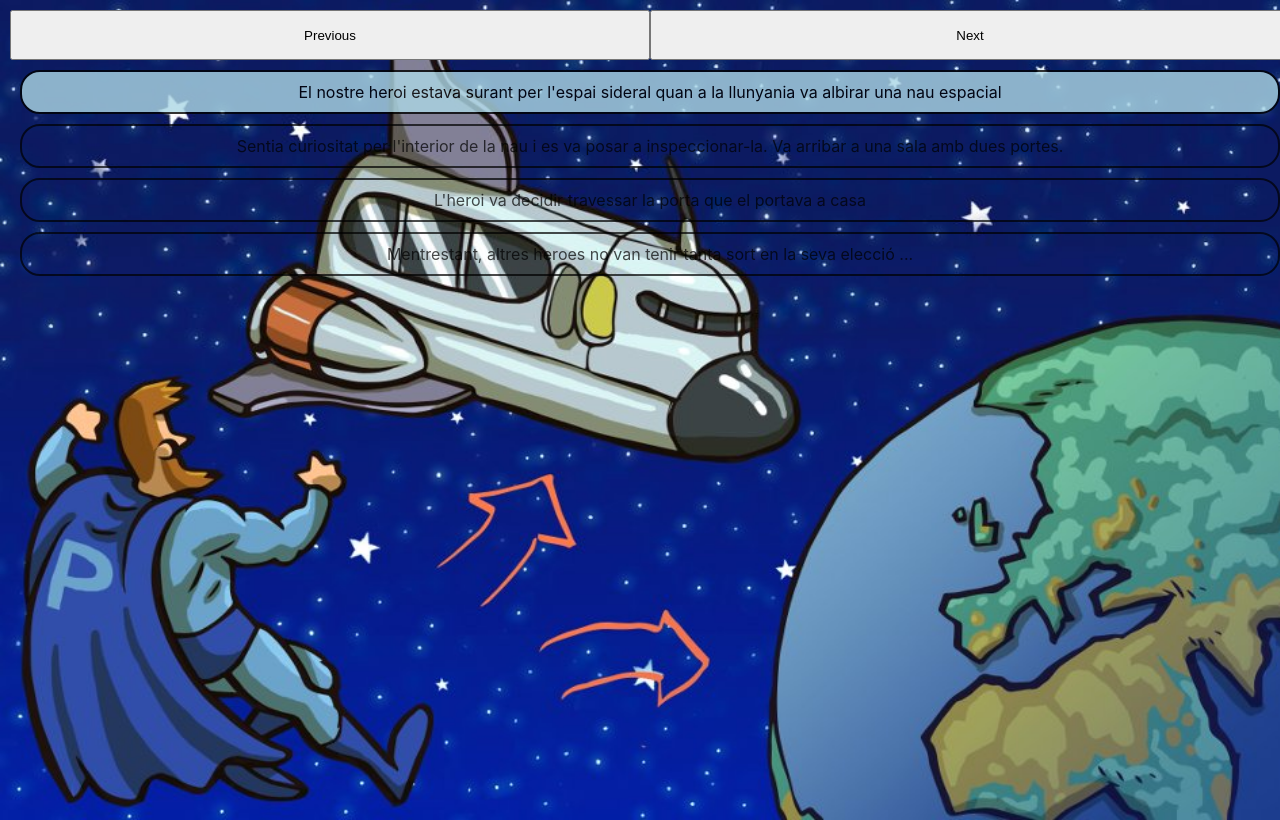
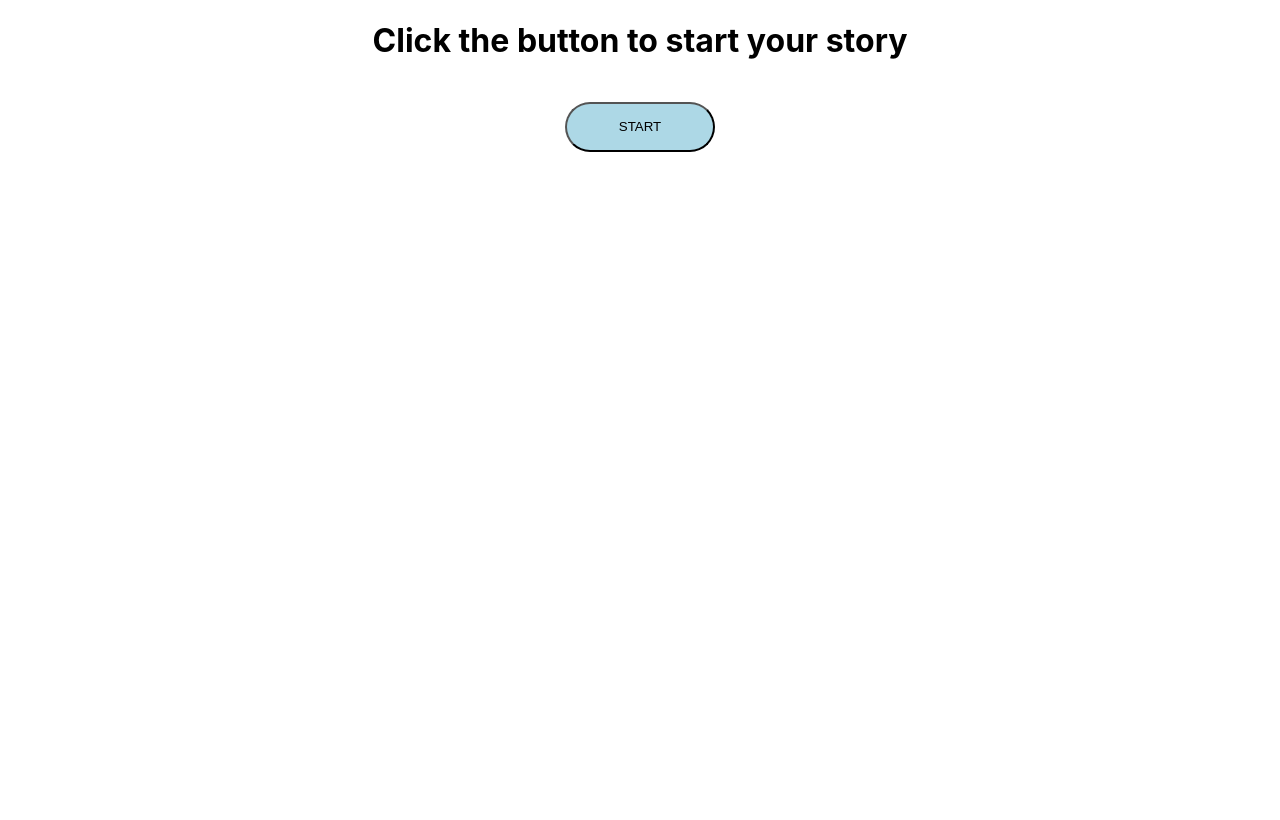
Before and after one commit to anaemerubio/Sprint6-AnaMartinez, a React (Create React App) app: page / in a window 1280 px wide. Built offline with nearby package versions, Linux system fonts and the light colour scheme.

Commit message:
Home page + styled

```diff
--- /dev/null
+++ b/src/App.css
@@ -0,0 +1,14 @@
+.App {
+  text-align: center;
+}
+
+.home {
+  display: flex;
+  flex-direction: column;
+  align-items: center;
+}
+
+ul {
+  padding: 0px;
+  margin: 0px;
+}
--- a/src/App.js
+++ b/src/App.js
@@ -1,9 +1,18 @@
 import Scene from './components/scene/scene';
+import './App.css';
 import { dataStory } from './dataStory';
+import { useState } from 'react';
+import { ButtonHover } from './styles';
 
 function App() {
-  return (
-    <Scene story={dataStory} />
+  const [condition, setCondition] = useState(true);
+  return ( condition ?
+    <div className='home'>
+      <h1>Click the button to start your story</h1>
+      <ButtonHover onClick={() => setCondition(false)}>START</ButtonHover>
+    </div>
+
+    : <ul><Scene story={dataStory} /></ul>
   );
 }
 
--- a/src/components/scene/scene.js
+++ b/src/components/scene/scene.js
@@ -16,19 +16,16 @@ const Scene = props => {
         };
     }
 
-
-    return <BackgroundMain back={props.story[line].img} >
-
+    return <BackgroundMain back = {props.story[line].img} >
         <Button onClick={() => previous()}>Previous</Button>
         <Button onClick={() => next()}>Next</Button>
 
-        {props.story.map((data, key) => {
+        {props.story.map((data, position) => {
             return (
-                <Border key={key} isSelected={key === line ? true : false} ><li key={key}>{data.txt}</li></Border>
+                <Border position = {position} isSelected = {position === line ? true : false} ><li position = {position} >{data.txt}</li></Border>
             )
         })
         }
-
     </BackgroundMain>
 }
 
--- a/src/styles.js
+++ b/src/styles.js
@@ -1,38 +1,38 @@
 import styled from "styled-components";
 
 export const Border = styled.div`
-border:2px solid;
-border-radius:20px;
-list-style:none;
-display:flex;
-justify-content:center;
-margin:10px;
-padding:10px;
-background-color:${({ isSelected }) => isSelected ? "lightblue" : ""};
-opacity:${({ isSelected }) => isSelected ? "0.8" : "0.7"};
+border: 2px solid;
+border-radius: 20px;
+list-style: none;
+display: flex;
+justify-content: center;
+margin: 10px;
+padding: 10px;
+background-color: ${({ isSelected }) => isSelected ? "red" : ""};
+opacity: ${({ isSelected }) => isSelected ? "1" : "1"};
 `;
 
 export const BackgroundMain = styled.div`
-background-image: url("${({back})=>back}");
-height:100vh;
-width:100%;
+background-image: url("${ ({back}) => back }");
+height: 100vh;
+width: 100%;
 background-repeat: no-repeat;
 background-size: 100% 100%;
-padding:10px
+padding: 10px
 `;
 
 export const Button = styled.button`
-width:50%;
-height:50px;
+width: 50%;
+height: 50px;
 `;
 
 export const ButtonHover = styled.button`
-margin-top:20px;
-width:150px;
-height:50px;
-border-radius:40px;
-background-color:blue;
+margin-top: 20px;
+width: 150px;
+height: 50px;
+border-radius: 40px;
+background-color: lightblue;
 &: hover{
-    background-color:red;
+    background-color: red;
 }
 `;
```
